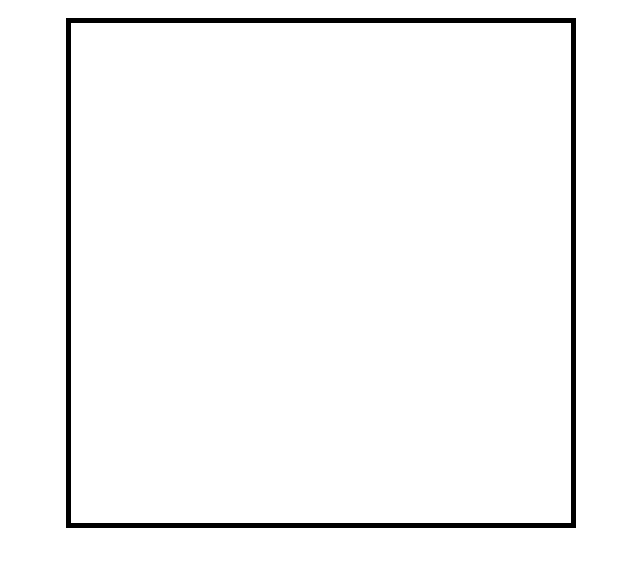
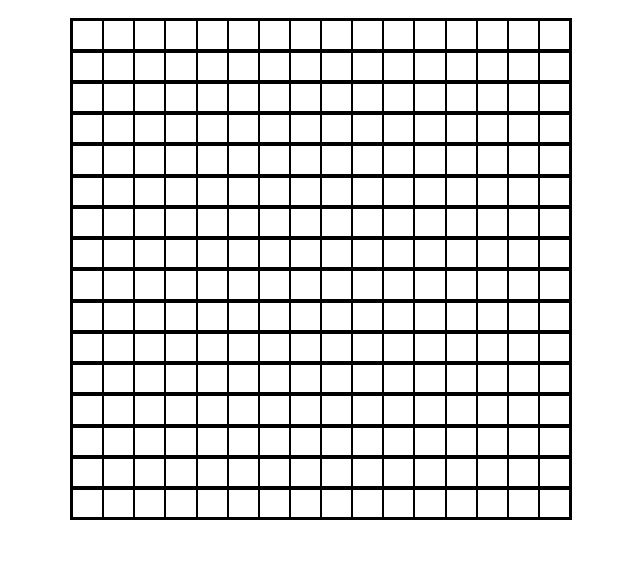
Before and after one commit to 42universo/ETCH-A-SKETCH, a plain HTML site: page index.html in a window 1280 px wide. Shown: the part 48-614 px from the top of the page, without its empty margins (319-959 px from the left). Drawn offline with Linux system fonts and the light colour scheme.

Commit message:
Skeleton of the boxes in the container in a 16x16

```diff
--- a/index.html
+++ b/index.html
@@ -1,5 +1,6 @@
 <head>
     <link rel="stylesheet" href="./style.css">
+    <script src="./index.js" defer></script>
 </head>
 <body>
     <h1>ETCH-A-SKETCH</h1>
--- a/index.js
+++ b/index.js
@@ -0,0 +1,14 @@
+const conatiner = document.querySelector('#sketchContainer')
+
+for (let i = 0; i<16; i++){
+    const row = document.createElement('div')
+    row.classList.add('row')
+    row.style.height = 500/16
+    for (let i = 0; i<16; i++){
+        const col = document.createElement('div')
+        col.classList.add('col')
+        col.style.width = 500/16
+        row.appendChild(col)
+    }
+    conatiner.appendChild(row)
+}
--- a/style.css
+++ b/style.css
@@ -3,8 +3,19 @@ h1{
 }
 
 #sketchContainer{
-    border: 5px solid black;
+    border: 1px solid black;
     width: 500px;
     height: 500px;
     margin: auto;
+    display: flex;
+    flex-direction: column;
 }
+
+.row{
+    border: 1px solid black;
+    display: flex;
+}
+
+.col{
+    border: 1px solid black;
+}
```
